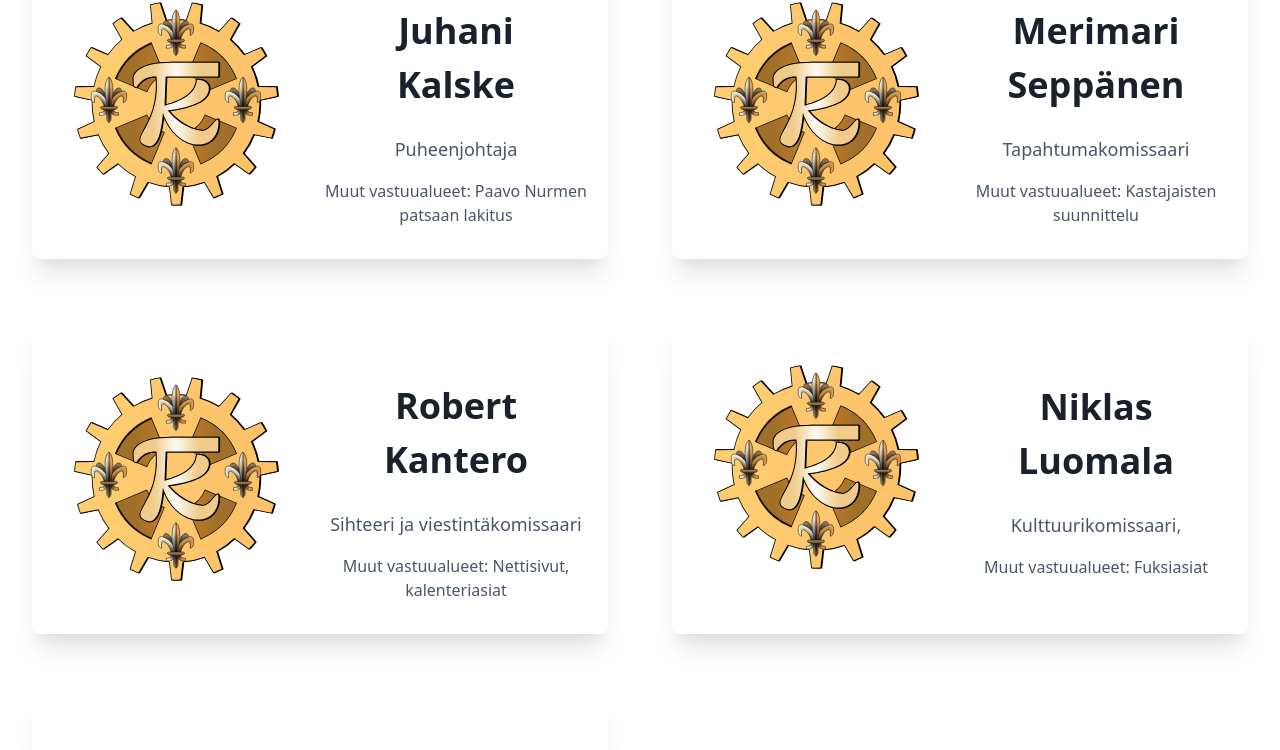
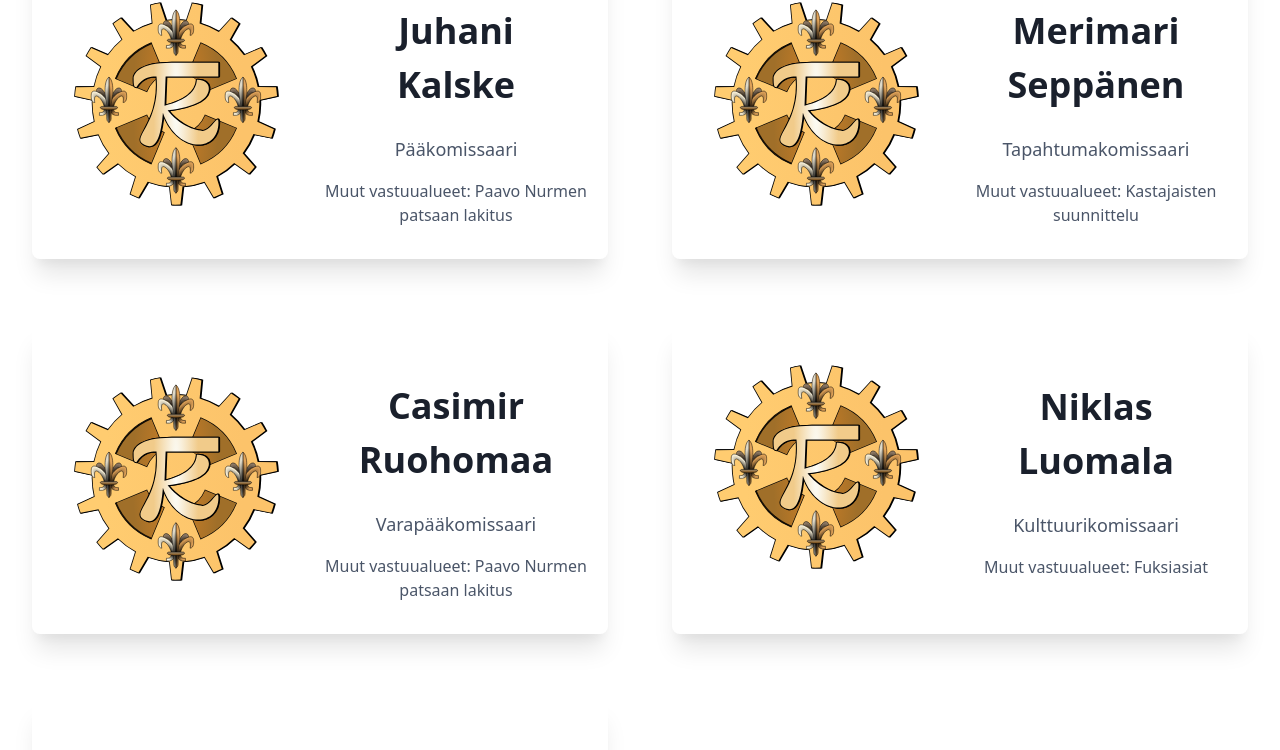
Before and after one commit to Teekkarikomissio/teekkarikomissio.fi, a Next.js app: page /fi/yhdistys in a window 1280 px wide. Shown: the part 538-1288 px from the top of the page. Built offline with nearby package versions, Linux system fonts and the light colour scheme; what next would draw is missing.

Commit message:
Fixed positions

```diff
--- a/pages/[lang]/yhdistys.js
+++ b/pages/[lang]/yhdistys.js
@@ -13,7 +13,13 @@ const Yhdistys = () => {
     {
       img: '/tklogo.svg',
       name: 'Juhani Kalske',
-      position: 'Puheenjohtaja',
+      position: 'Pääkomissaari',
+      responsibilities: 'Paavo Nurmen patsaan lakitus',
+    },
+    {
+      img: '/tklogo.svg',
+      name: 'Casimir Ruohomaa',
+      position: 'Varapääkomissaari',
       responsibilities: 'Paavo Nurmen patsaan lakitus',
     },
     {
@@ -21,12 +27,6 @@ const Yhdistys = () => {
       name: 'Robert Kantero',
       position: 'Sihteeri ja viestintäkomissaari',
       responsibilities: 'Nettisivut, kalenteriasiat',
-    },
-    {
-      img: '/tklogo.svg',
-      name: 'Casimir Ruohomaa',
-      position: 'Varapääkomissaari',
-      responsibilities: 'Paavo Nurmen patsaan lakitus',
     },
     {
       img: '/tklogo.svg',
@@ -43,7 +43,7 @@ const Yhdistys = () => {
     {
       img: '/tklogo.svg',
       name: 'Niklas Luomala',
-      position: 'Kulttuurikomissaari,',
+      position: 'Kulttuurikomissaari',
       responsibilities: 'Fuksiasiat',
     },
   ];
```
